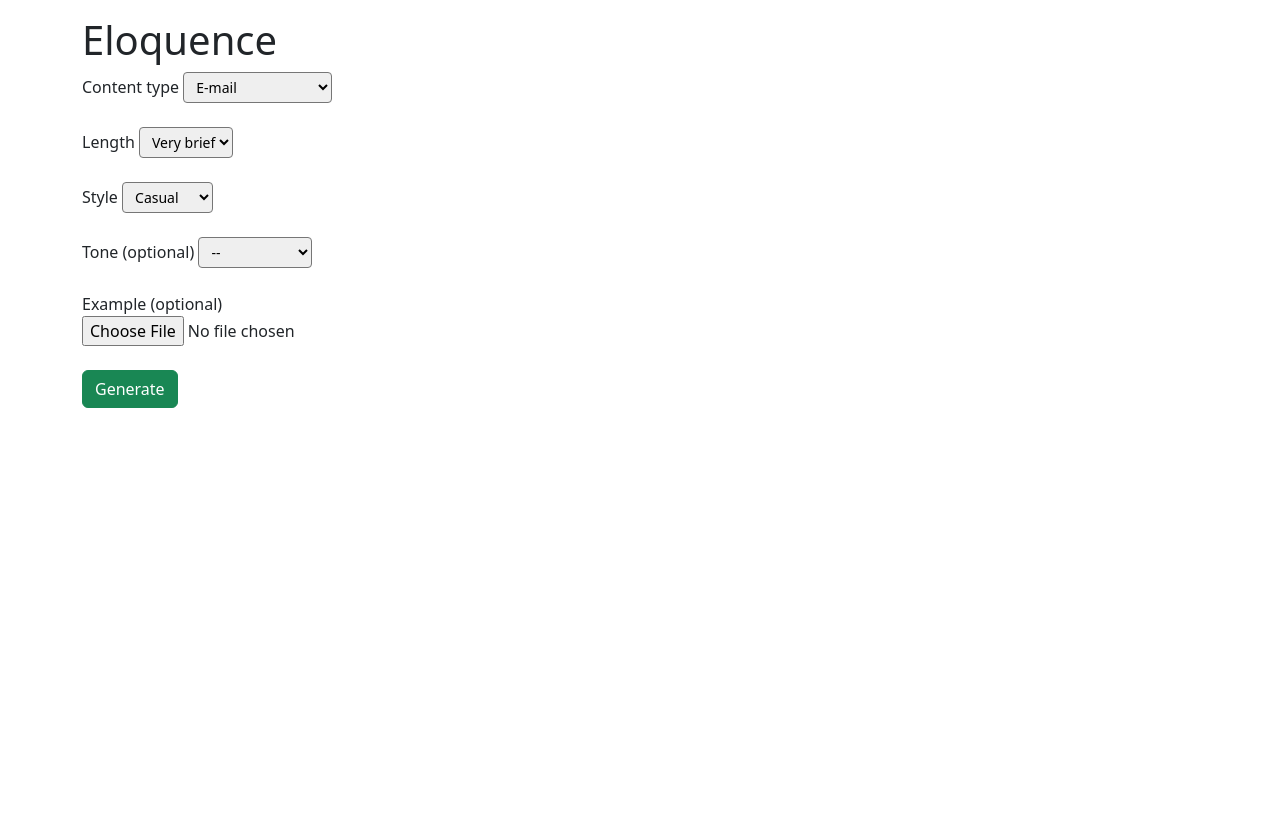
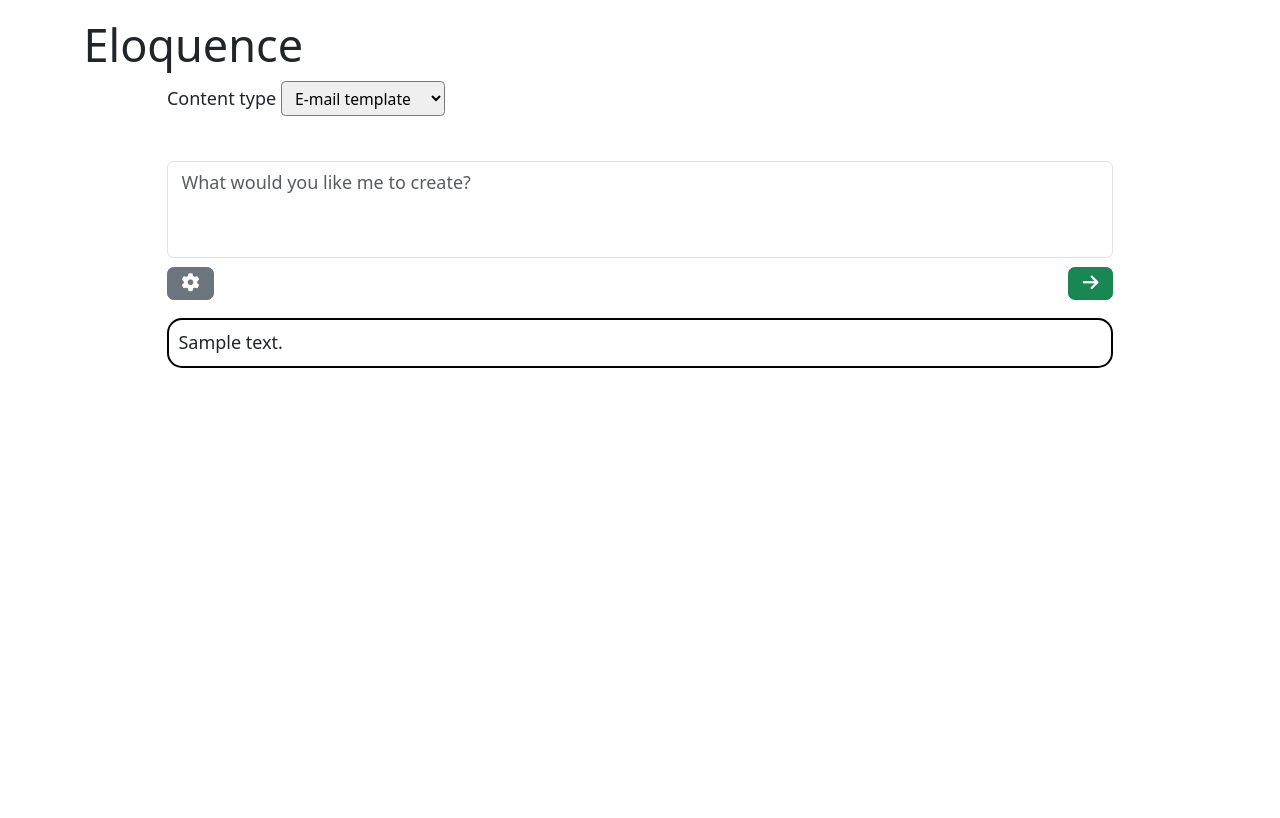
Before and after one commit to AJ-Boyd/Eloquence-Content-Generator, a Python web app: template eloquence/templates/index.html in a window 1280 px wide. Before the commit the page ends 408 px from the top, so only its background shows below. Run offline with Jinja, Linux system fonts and the light colour scheme; the template is opened without the code that fills it: most values are stand-ins (such as "Sample title", 1, 10 or a date in 2020); some libraries are stand-ins or nearby versions; some web fonts are replaced.

Commit message:
user can now give custom subject prompt

```diff
--- /dev/null
+++ b/eloquence/static/script.js
@@ -0,0 +1,13 @@
+var toggle = false;
+
+function toggleOptions(){
+    const options = document.getElementById("gen-options")
+
+    toggle = toggle ? false : true
+    console.log("toggle:", toggle)
+    if(toggle){
+        options.style.display = "block";
+    }else{
+        options.styled.display = "none";
+    }
+}
--- a/eloquence/static/style.css
+++ b/eloquence/static/style.css
@@ -1,4 +1,28 @@
 html, body{
     height: 100%;
     width: 100%;
+    font-size: 18px;
 }
+#gen-form{
+    width: 85%;
+    margin: auto;
+}
+#gen-options{
+    border: 2px solid #ccc;
+    border-radius: 15px;
+    width: 40%;
+    padding: 1%;
+    font-size: 14px;
+    display: none;
+}
+.select{
+    font-size: 14px;
+}
+.option-head{
+    font-weight: bold;
+}
+#content{
+    border: 2px solid black;
+    border-radius: 15px;
+    padding: 1%;
+}
--- a/eloquence/templates/index.html
+++ b/eloquence/templates/index.html
@@ -7,6 +7,7 @@
     <link rel="stylesheet" href="{{ url_for('static', filename='style.css') }}">
     <script src="https://cdn.jsdelivr.net/npm/bootstrap@5.3.2/dist/js/bootstrap.bundle.min.js"></script>
     <script src="https://kit.fontawesome.com/6258c12eb7.js" crossorigin="anonymous"></script>
+    <script src="https://kit.fontawesome.com/6258c12eb7.js" crossorigin="anonymous"></script>
     <link rel="preconnect" href="https://fonts.googleapis.com">
     <link rel="preconnect" href="https://fonts.gstatic.com" crossorigin>
     <link href="https://fonts.googleapis.com/css2?family=Lancelot&display=swap" rel="stylesheet">
@@ -15,33 +16,40 @@
 <body>
     <div class="container mt-3">
         <h1>Eloquence</h1>
-        <form id= "generate-form" action="/generate" method='POST' enctype="multipart/form-data">
+        <form id= "gen-form" action="/generate" method='POST' enctype="multipart/form-data">
             <span>Content type</span>
             <select class="form-select-sm" id="type-content" name="type" required>
-                <option>E-mail</option>
+                <option>E-mail template</option>
                 <option>Essay</option>
                 <option>Character Dialoge</option>
                 <option>Poem</option>
                 <option>Pick-up line</option>
             </select>
-            <br> <br>
-            <span>Length</span>
-            <select class="form-select-sm" id="length" name="length" required>
+            <br><br>
+            <div class="form-group mt-3">
+                <textarea class="form-control" name="subject" placeholder="What would you like me to create?" rows="3" style="resize: none;" required></textarea>
+                <div class="d-flex justify-content-between mt-2">
+                    <button onclick="toggleOptions();"type="button" class="btn btn-secondary" id="optionsButton"><i class="fa-solid fa-gear"></i></button>
+                    <button type="submit" class="btn btn-success"><i class="fa-solid fa-arrow-right"></i></button>
+                </div>
+            <div id="gen-options" class="form-group mt-3">
+                <span class="option-head">Length</span>
+                <select class="form-select-sm select" id="length" name="length" required>
                     <option>Very brief</option>
                     <option>Short</option>
                     <option>Medium</option>
                     <option>Lengthy</option>
                 </select>
-            <br><br>
-            <span>Style</span>
-            <select class="form-select-sm" id="style" name="style" required>
+                <br>
+                <span class="option-head">Style</span>
+                <select class="form-select-sm select" id="style" name="style" required>
                     <option>Casual</option>
                     <option>Technical</option>
                     <option>Formal</option>
                 </select>
-            <br><br>
-            <span>Tone (optional)</span>
-            <select class="form-select-sm" id="tone" name="tone">
+                <br>
+                <span class="option-head">Tone (optional)</span>
+                <select class="form-select-sm select" id="tone" name="tone">
                     <option>--</option>
                     <option>Friendly</option>
                     <option>Professional</option>
@@ -50,12 +58,15 @@
                     <option>Passive</option>
                     <option>Apoligetic</option>
                 </select>
-            <br><br>
-            <span>Example (optional)</span>
                 <br>
+                <span class="option-head">Example (optional)</span>
                 <input type="file" id="example" class="form-control-file" name="example">
-            <br><br>
-            <button type="submit" class="btn btn-success">Generate</button>
+            </div>
         </form>
+
+        <div id="content" class = "container mt-3">
+            {{ content }}
         </div>
+    </div>
+    <script type="text/javascript" src="{{ url_for('static', filename='script.js') }}"></script>
 </body>
```
Also changed, not shown: eloquence/generate_content.py (+12 -5 lines), eloquence/routes.py (+5 -2 lines). Lines whose indentation alone changed are shown as unchanged.
